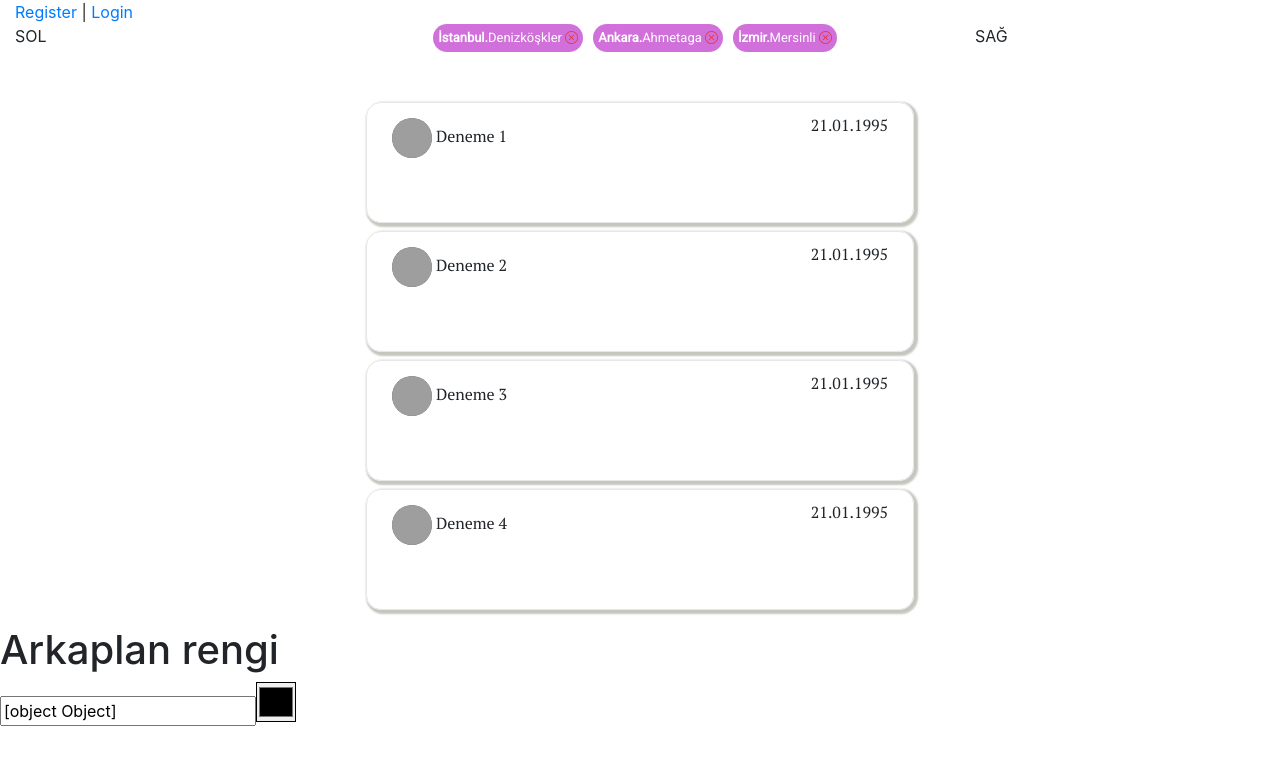
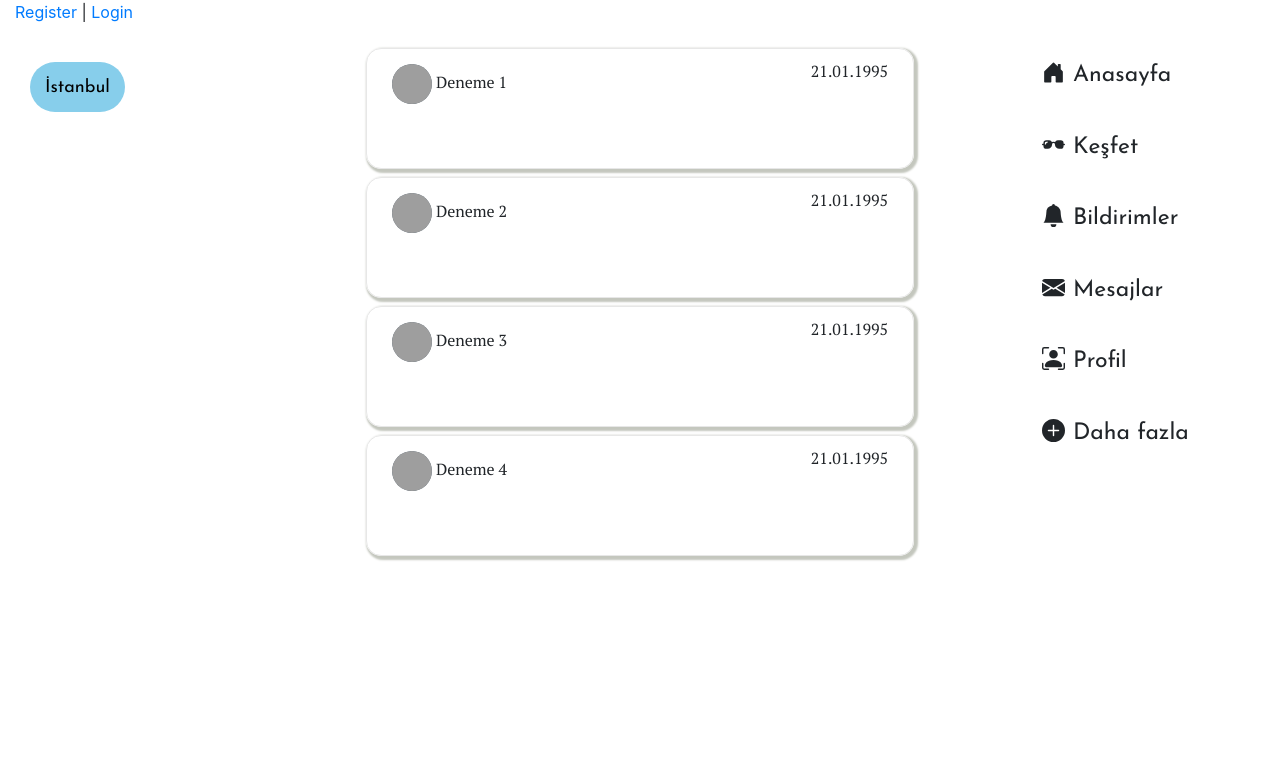
Before and after one commit to SessevmezBugra/komsum, a Vue app: page /#/ in a window 1280 px wide. Shown: the top 764 px of the page. Built offline with nearby package versions, Linux system fonts and the light colour scheme; grey boxes are pictures that could not be loaded.

Commit message:
Bubble and Menu  Component Developed

```diff
--- a/src/components/Bubble.vue
+++ /dev/null
@@ -1,89 +0,0 @@
-<template>
-  <div>
-    <div class="bubble-list">
-      <ul>
-        <li v-for="filterSearch in filters" :key="filterSearch.city">
-          <p>
-            <span class="title">{{ filterSearch.city }}. </span>
-            <span class="lbl">{{ filterSearch.street }} </span>
-            <a href="" class="">
-              <b-icon icon="x-circle" class="circle" variant="danger"></b-icon>
-            </a>
-          </p>
-        </li>
-      </ul>
-    </div>
-  </div>
-</template>
-
-<script>
-export default {
-  data() {
-    return {
-      filters: [
-        {
-          city: "İstanbul",
-          street: "Denizköşkler",
-        },
-        {
-          city: "Ankara",
-          street: "Ahmetaga",
-        },
-        {
-          city: "İzmir",
-          street: "Mersinli",
-        },
-      ],
-    };
-  },
-};
-</script>
-
-
-<style scoped>
-.bubble-list {
-  overflow: hidden;
-}
-
-ul {
-  margin: 0;
-  padding: 0;
-  list-style: none;
-}
-
-li {
-  float: left;
-  margin: 0 10px 10px 0;
-}
-
-li > p {
-  font: 13px/18px "roboto";
-  color: #fff;
-  background: #d170db;
-  -webkit-border-top-right-radius: 15px;
-  -webkit-border-bottom-right-radius: 15px;
-  -webkit-border-bottom-left-radius: 15px;
-  -webkit-border-top-left-radius: 15px;
-  -moz-border-radius-topright: 15px;
-  -moz-border-radius-bottomright: 15px;
-  -moz-border-radius-bottomleft: 15px;
-  -moz-border-radius-topleft: 15px;
-  border-top-right-radius: 15px;
-  border-bottom-right-radius: 15px;
-  border-bottom-left-radius: 15px;
-  border-top-left-radius: 15px;
-  display: inline-block;
-  *display: inline;
-  zoom: 1;
-  padding: 5px;
-}
-
-li > p > .title {
-  font-weight: bold;
-  display: inline-block;
-}
-
-li > p > .tittle > .lbl {
-  padding-left: 8px;
-}
-</style>
--- a/src/components/PostList.vue
+++ b/src/components/PostList.vue
@@ -1,10 +1,5 @@
 <template>
-  <div>
-    <div class="bubble-container">
-      <div>
-      <bubble/>
-    </div>
-    </div>
+
   <b-container fluid>
     <b-row class="p-3">
       <b-col>
@@ -16,17 +11,17 @@
       </b-col>
     </b-row>
   </b-container>
-  </div>
+
 </template>
 
 <script>
 import Post from "./Post.vue";
-import Bubble from "./Bubble.vue";
+
 
 export default {
   components: {
     "post" : Post,
-    "bubble" : Bubble
+
   },
   data() {
     return {
@@ -60,11 +55,5 @@ export default {
 
 <style scoped>
 
-.bubble-container {
-  display: flex;
-  justify-content: center;
-  align-items: center;
-
-}
 
 </style>
--- /dev/null
+++ b/src/components/bubble/Bubble.vue
@@ -0,0 +1,44 @@
+<template>
+
+    <div class="bubble-container">
+      <h3>{{filter}}</h3>
+    </div>
+
+</template>
+
+<script>
+export default {
+  props: ["filter"],
+};
+</script>
+
+<style scoped>
+.bubble-container{
+height: 50px;
+width: 100spx;
+ overflow: hidden;
+  margin-top: 30px;
+  color: rgb(0, 0, 0);
+  background: skyblue;
+  -webkit-border-top-right-radius: 25px;
+  -webkit-border-bottom-right-radius: 125x;
+  -webkit-border-bottom-left-radius: 25px;
+  -webkit-border-top-left-radius: 25px;
+  -moz-border-radius-topright: 25px;
+  -moz-border-radius-bottomright: 25px;
+  -moz-border-radius-bottomleft: 25px;
+  -moz-border-radius-topleft: 25px;
+  border-top-right-radius: 25px;
+  border-bottom-right-radius: 25px;
+  border-bottom-left-radius: 25px;
+  border-top-left-radius: 25px;
+  display: inline-block;
+  padding: 15px;
+}
+h3{
+  font-size: 18px;
+  text-align: center;
+   font-family:'Josefin Sans', sans-serif;
+}
+
+</style>
--- /dev/null
+++ b/src/components/bubble/BubbleList.vue
@@ -0,0 +1,28 @@
+<template>
+<b-container class="bubble-list-container">
+      <b-col>
+          <b-row class="mt-2" v-for="bubbleData in data" :key="bubbleData" >
+            <bubble  :filter="bubbleData.filter"/>
+          </b-row>
+      </b-col>
+  </b-container>
+
+</template>
+<script>
+import Bubble from "./Bubble";
+export default {
+    components:{
+        "bubble":Bubble
+    },
+    data(){
+        return{
+            data:[
+                {
+                 filter:"İstanbul"
+                }
+            ]
+        }
+    }
+
+}
+</script>
--- a/src/components/menu/MenuItem.vue
+++ b/src/components/menu/MenuItem.vue
@@ -23,14 +23,16 @@ export default{
     background-color:white;
     border: 2px solid white;
     border-radius: 25px;
-     transition: box-shadow .10;
+     transition: box-shadow .1;
      font-family:'Josefin Sans', sans-serif;
-     font-size: 20px;
+     font-size: 23px;
      width: 190px !important;
+     margin-top: 25px;
 
 }
 .menu-container:hover{
-     box-shadow: 0px 5px 48px slateblue;
-     transition: box-shadow .5;
+     box-shadow: 0px 5px 5px skyblue;
+     transition: box-shadow .3;
+
 }
 </style>
--- a/src/main.js
+++ b/src/main.js
@@ -6,6 +6,7 @@ import Register from './pages/Register.vue'
 import Login from './pages/Login.vue'
 import Home from './pages/Home.vue'
 import PostList from './components/PostList.vue'
+
 
 import 'bootstrap/dist/css/bootstrap.css'
 import 'bootstrap-vue/dist/bootstrap-vue.css'
--- a/src/pages/Home.vue
+++ b/src/pages/Home.vue
@@ -1,5 +1,5 @@
 <template>
-  <div class="app"  v-bind:style="{ backgroundColor: color}">
+    <div class="app" v-bind:style="{ backgroundColor: color }">
       <b-container fluid>
         <b-row>
           <b-col>
@@ -8,37 +8,48 @@
           </b-col>
         </b-row>
         <b-row>
-        <b-col cols="3">SOL</b-col>
+          <b-col cols="3">
+            <bubble-list></bubble-list>
+            </b-col>
           <b-col cols="6">
             <post-list></post-list>
           </b-col>
-        <b-col cols="3">SAĞ</b-col>
+
+          <b-col cols="3"><menu-list></menu-list> </b-col>
         </b-row>
       </b-container>
-    <div>
-      <div >
-<h1>Arkaplan rengi</h1>
+
+        <div></div>
+        <!-- <h1>Arkaplan rengi</h1>
         <div class="color">
-<input type="text" v-bind:style="{ color: color}" v-model="color" maxlength="7" placeholder="#000000"/>
-  <input type="color" v-model="color"/>
-    </div>
-</div>
-    </div>
+          <input
+            type="text"
+            v-bind:style="{ color: color }"
+            v-model="color"
+            maxlength="7"
+            placeholder="#000000"
+          />
+          <input type="color" v-model="color" />
+        </div> -->
       </div>
 </template>
 
 <script>
 import PostList from "../components/PostList.vue";
+import MenuList from "../components/menu/MenuList.vue";
+import BubbleList from "../components//bubble/BubbleList";
 
 export default {
   components: {
     "post-list": PostList,
+    "menu-list": MenuList,
+    "bubble-list": BubbleList,
   },
   name: "Home Tet",
   data() {
     return {
       selectedItem: null,
-      color: {color: ''}
+      color: { color: "" },
     };
   },
   methods: {},
@@ -46,31 +57,28 @@ export default {
 </script>
 
 <style>
-#app {
-  display: flex;
-  height: 100%;
-  justify-content: center;
-  align-items: center;
-  flex-direction: column;
+/* h1{
+  margin-top: 80px;
+  font-size: 15px;
+  font-family:'Josefin Sans', sans-serif;
+  margin-left: 15px;
+}
 input {
-    padding: 1rem 1rem;
-    font-size: 2rem;
+  font-size: 1rem;
   border: 0;
   border-radius: 3px;
   background: #fff;
-  }
+  margin-bottom: 28px;
+  margin-right: 10px;
 
 }
+input[type="color"] {
+  width: 30px;
+  border: 1px solid black;
+  padding: 0px !important;
+  height: 30px;
 
 
-
-input[type="color"]{
-  width:40px;
-  border:1px solid black;
-  margin:0px;
-  padding:0px !important;
-  height:40px;
-}
-
+} */
 
 </style>
```
Also changed, not shown: src/components/Menu.vue (deleted). Lines whose indentation alone changed are shown as unchanged.
